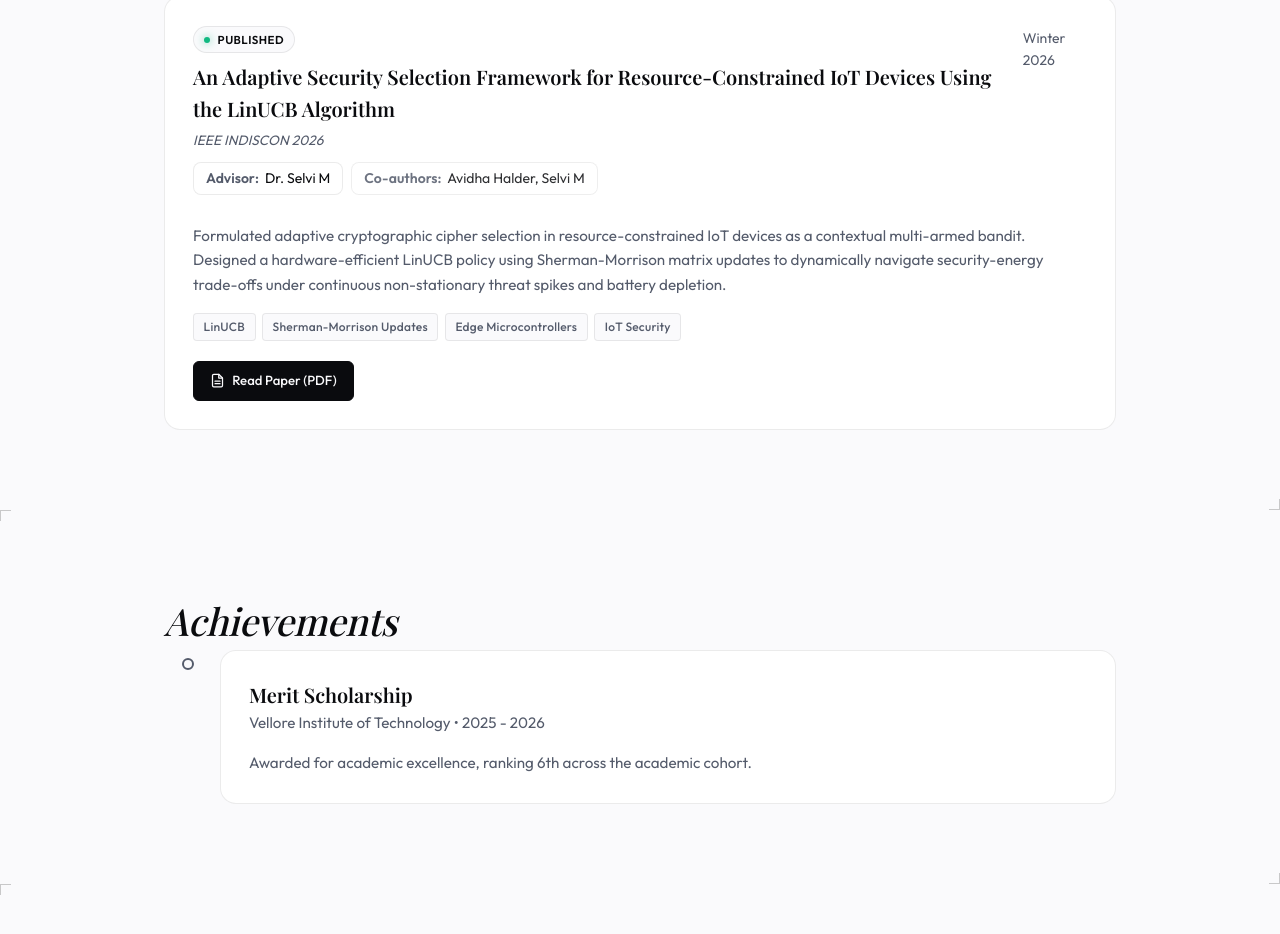
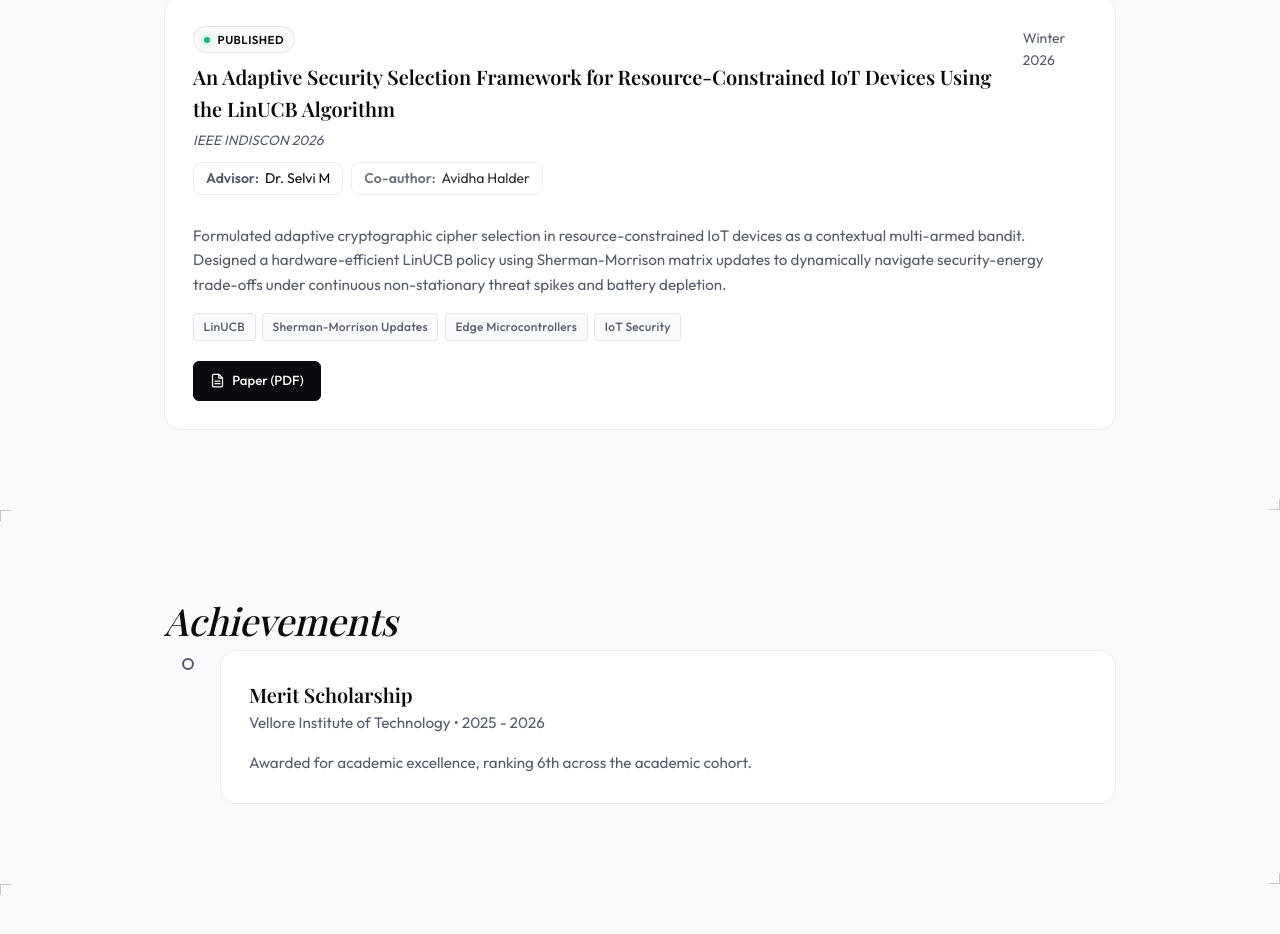
Before and after one commit to Xanviere/PersonalWebsite, a React (Vite) app: page / in a window 1280 px wide. Shown: the part 1922-2856 px from the top of the page. Built offline with nearby package versions, Linux system fonts and the light colour scheme; a web font is replaced by a local one.

Commit message:
Standardize paper action button labels to 'Paper (PDF)' and ensure site-wide label consistency

```diff
--- a/src/components/Header.jsx
+++ b/src/components/Header.jsx
@@ -86,7 +86,7 @@ export default function Header({ theme, toggleTheme }) {
         <nav className="mobile-nav-links">
           <a href="#about" onClick={handleLinkClick}>About</a>
           <a href="#education" onClick={handleLinkClick}>Education</a>
-          <a href="#research" onClick={handleLinkClick}>Research & Publications</a>
+          <a href="#research" onClick={handleLinkClick}>Research</a>
           <a href="#achievements" onClick={handleLinkClick}>Achievements</a>
           <a href="#contact" onClick={handleLinkClick}>Contact</a>
         </nav>
--- a/src/components/Research.jsx
+++ b/src/components/Research.jsx
@@ -66,7 +66,7 @@ export default function Research() {
                   )}
                   {item.coauthors && (
                     <div className="pi-tag coauthor-tag">
-                      <span className="pi-label">Co-authors:</span> {item.coauthors}
+                      <span className="pi-label">{item.coauthors.includes(',') ? 'Co-authors:' : 'Co-author:'}</span> {item.coauthors}
                     </div>
                   )}
                 </div>
--- a/src/data.js
+++ b/src/data.js
@@ -58,14 +58,14 @@ export const research = [
     topic: "An Adaptive Security Selection Framework for Resource-Constrained IoT Devices Using the LinUCB Algorithm",
     duration: "Winter 2026",
     pi: "Dr. Selvi M",
-    coauthors: "Avidha Halder, Selvi M",
+    coauthors: "Avidha Halder",
     description: "Formulated adaptive cryptographic cipher selection in resource-constrained IoT devices as a contextual multi-armed bandit. Designed a hardware-efficient LinUCB policy using Sherman-Morrison matrix updates to dynamically navigate security-energy trade-offs under continuous non-stationary threat spikes and battery depletion.",
     status: "Published",
     venue: "IEEE INDISCON 2026",
     tags: ["LinUCB", "Sherman-Morrison Updates", "Edge Microcontrollers", "IoT Security"],
     link: "/papers/adaptive-security-iot-linucb.pdf",
     links: [
-      { label: "Read Paper (PDF)", url: "/papers/adaptive-security-iot-linucb.pdf", type: "pdf" }
+      { label: "Paper (PDF)", url: "/papers/adaptive-security-iot-linucb.pdf", type: "pdf" }
     ]
   }
 ];
```
